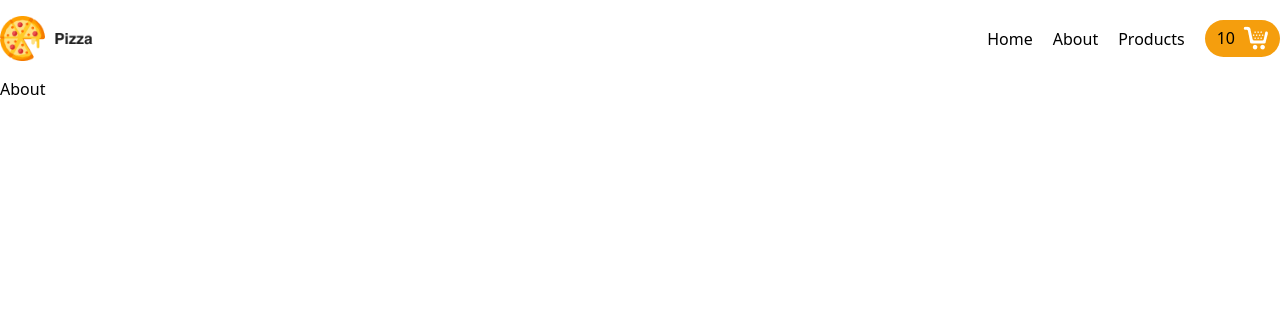
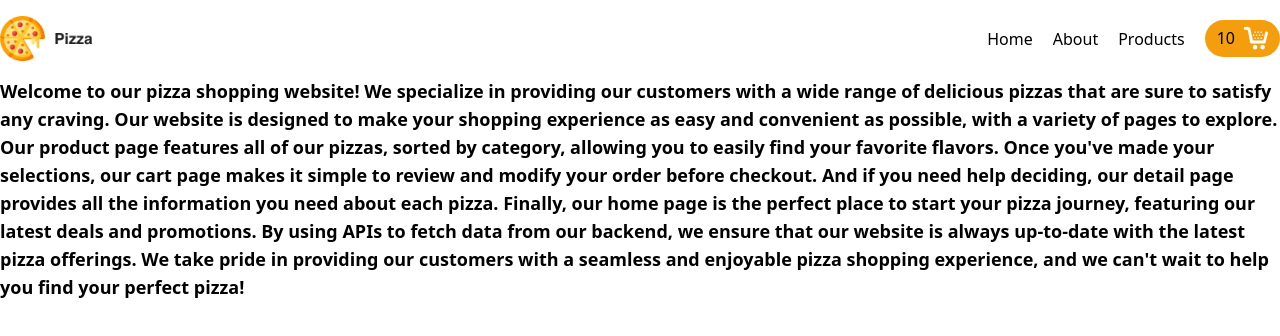
Before and after one commit to gourav-kadyan/Pizza-Delivery-Website, a React (Create React App) app: page /about in a window 1280 px wide. Shown: the top 336 px of the page. Built offline with nearby package versions, Linux system fonts and the light colour scheme.

Commit message:
about us content

```diff
--- a/src/pages/About.jsx
+++ b/src/pages/About.jsx
@@ -2,7 +2,9 @@ import React from 'react'
 
 const About = () => {
   return (
-    <div>About</div>
+    <div className='container mx-auto'>
+      <div className='text-lg font-bold'>Welcome to our pizza shopping website! We specialize in providing our customers with a wide range of delicious pizzas that are sure to satisfy any craving. Our website is designed to make your shopping experience as easy and convenient as possible, with a variety of pages to explore. Our product page features all of our pizzas, sorted by category, allowing you to easily find your favorite flavors. Once you've made your selections, our cart page makes it simple to review and modify your order before checkout. And if you need help deciding, our detail page provides all the information you need about each pizza. Finally, our home page is the perfect place to start your pizza journey, featuring our latest deals and promotions. By using APIs to fetch data from our backend, we ensure that our website is always up-to-date with the latest pizza offerings. We take pride in providing our customers with a seamless and enjoyable pizza shopping experience, and we can't wait to help you find your perfect pizza!</div>
+    </div>
   )
 }
 
```
